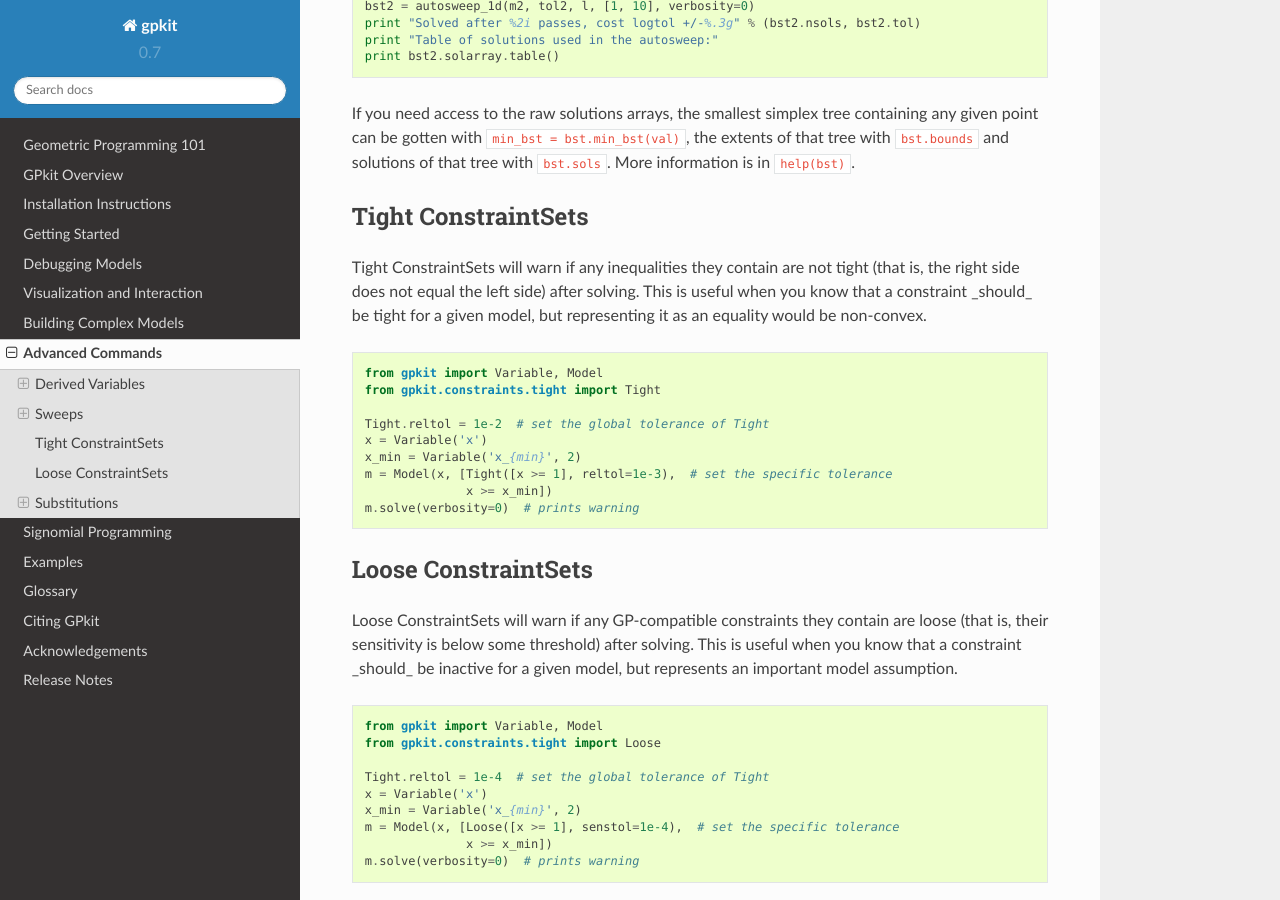
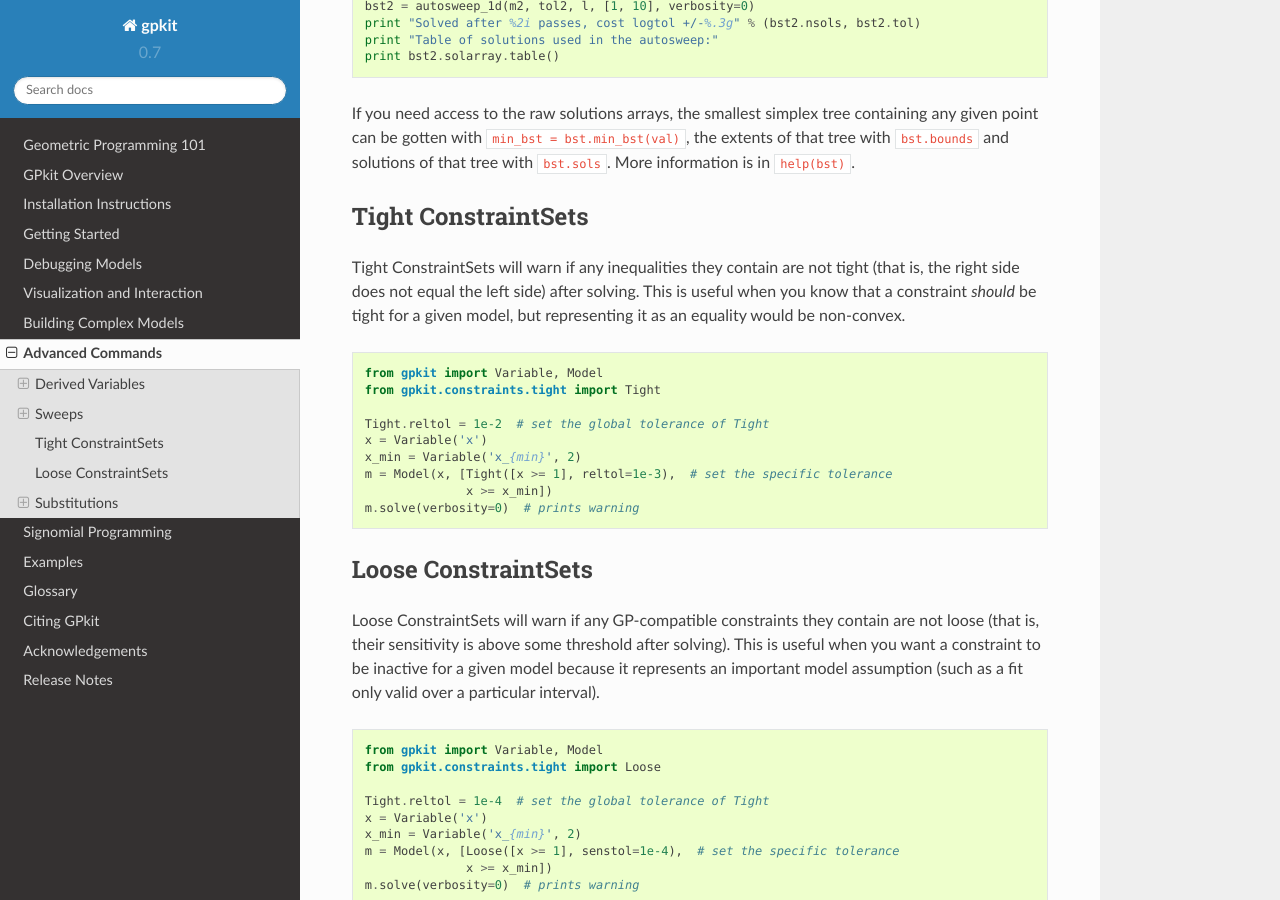
Before and after one commit to convexengineering/gpkit, a Sphinx documentation site: the page built from docs/source/advancedcommands.rst, in a window 1280 px wide and 900 px high, scrolled down 2725 px. Built offline with Sphinx 7.4.7 and the Read the Docs theme 2.0.0, drawn with Linux system fonts in a browser that asks for light colours.

Commit message:
Update Loose ConstraintSets documentatin

```diff
--- a/docs/source/advancedcommands.rst
+++ b/docs/source/advancedcommands.rst
@@ -91,7 +91,7 @@ Tight ConstraintSets
 
 Tight ConstraintSets will warn if any inequalities they contain are not
 tight (that is, the right side does not equal the left side) after solving. This
-is useful when you know that a constraint _should_ be tight for a given model,
+is useful when you know that a constraint *should* be tight for a given model,
 but representing it as an equality would be non-convex.
 
 .. code-block:: python
@@ -111,9 +111,9 @@ Loose ConstraintSets
 ====================
 
 Loose ConstraintSets will warn if any GP-compatible constraints they contain are
-loose (that is, their sensitivity is below some threshold) after solving. This
-is useful when you know that a constraint _should_ be inactive for a given model,
-but represents an important model assumption.
+not loose (that is, their sensitivity is above some threshold after solving). This
+is useful when you want a constraint to be inactive for a given model because
+it represents an important model assumption (such as a fit only valid over a particular interval).
 
 .. code-block:: python
 
```
